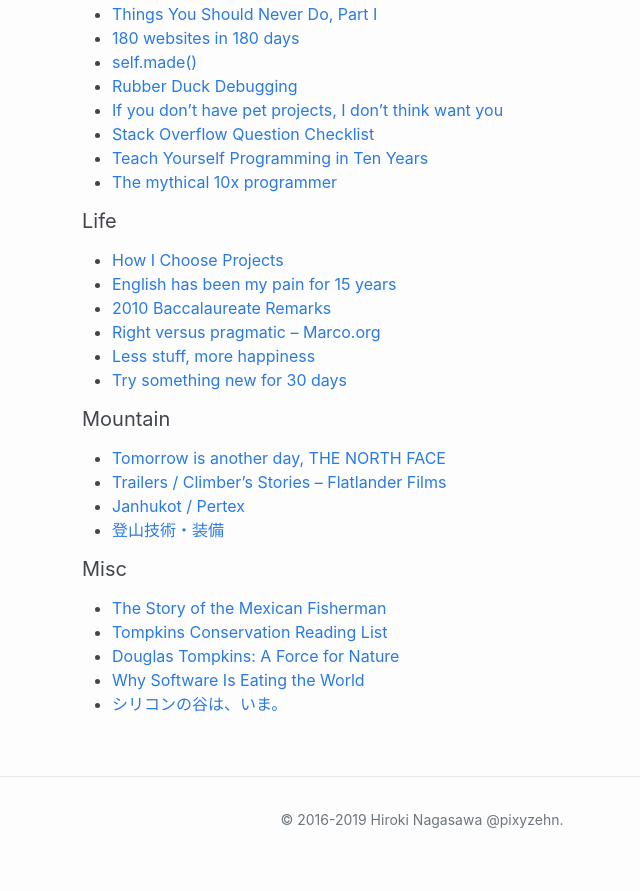
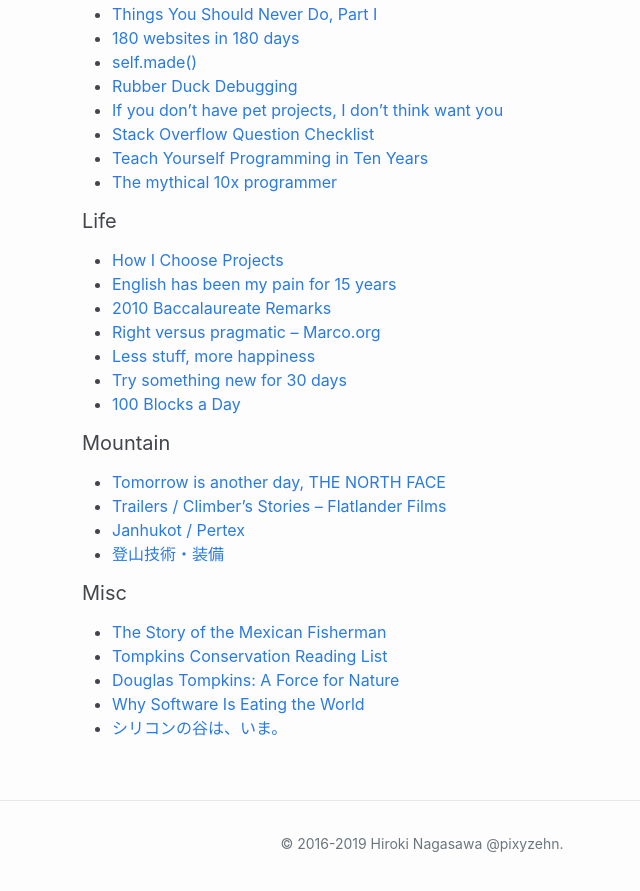
Before and after one commit to pixyzehn/pixyzehn.com, a Jekyll site: the page built from pages/things_i_like.md, in a window 1280 px wide and 900 px high, scrolled down 643 px. Shown: the top 891 px of the window, without its empty margins (218-858 px from the left). Built offline with Jekyll 4.4.1, drawn with Linux system fonts in a browser that asks for light colours; nearby versions of some CDN libraries; library files that are not in the unit come from our copies.

Commit message:
Update pages

```diff
--- a/pages/things_i_like.md
+++ b/pages/things_i_like.md
@@ -40,6 +40,7 @@ The idea comes from [Things I Love by Khanlou](http://khanlou.com/love/) written
 - [Right versus pragmatic – Marco.org](https://marco.org/2012/02/25/right-vs-pragmatic)
 - [Less stuff, more happiness](https://www.ted.com/talks/graham_hill_less_stuff_more_happiness)
 - [Try something new for 30 days](https://www.ted.com/talks/matt_cutts_try_something_new_for_30_days)
+- [100 Blocks a Day](https://waitbutwhy.com/2016/10/100-blocks-day.html)
 
 #### Mountain
 - [Tomorrow is another day, THE NORTH FACE](https://www.goldwin.co.jp/tnf/special/tomorrow_is_another_day/)
```
